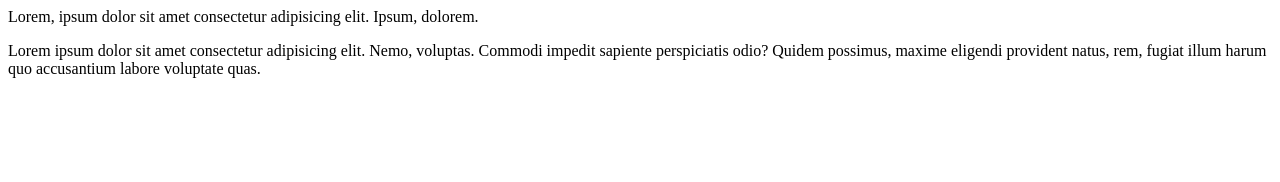
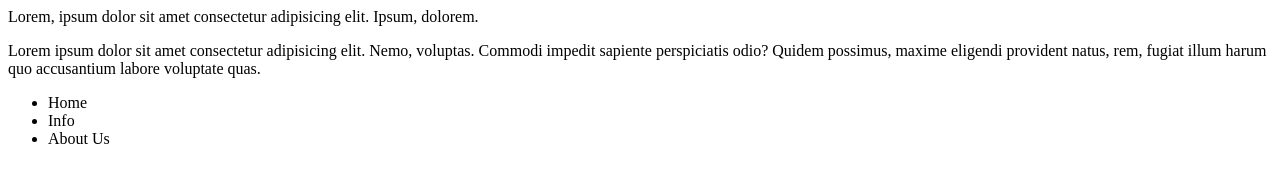
Before and after one commit to ansh-pandey-18/Learn-Git, a plain HTML site: page index.html in a window 1280 px wide. Drawn offline with Linux system fonts and the light colour scheme.

Commit message:
Add NavBar

```diff
--- a/index.html
+++ b/index.html
@@ -8,5 +8,10 @@
 <body>
     Lorem, ipsum dolor sit amet consectetur adipisicing elit. Ipsum, dolorem.
     <p>Lorem ipsum dolor sit amet consectetur adipisicing elit. Nemo, voluptas. Commodi impedit sapiente perspiciatis odio? Quidem possimus, maxime eligendi provident natus, rem, fugiat illum harum quo accusantium labore voluptate quas.</p>
+    <ul>
+        <li>Home</li>
+        <li>Info</li>
+        <li>About Us</li>
+    </ul>
 </body>
 </html>
```
